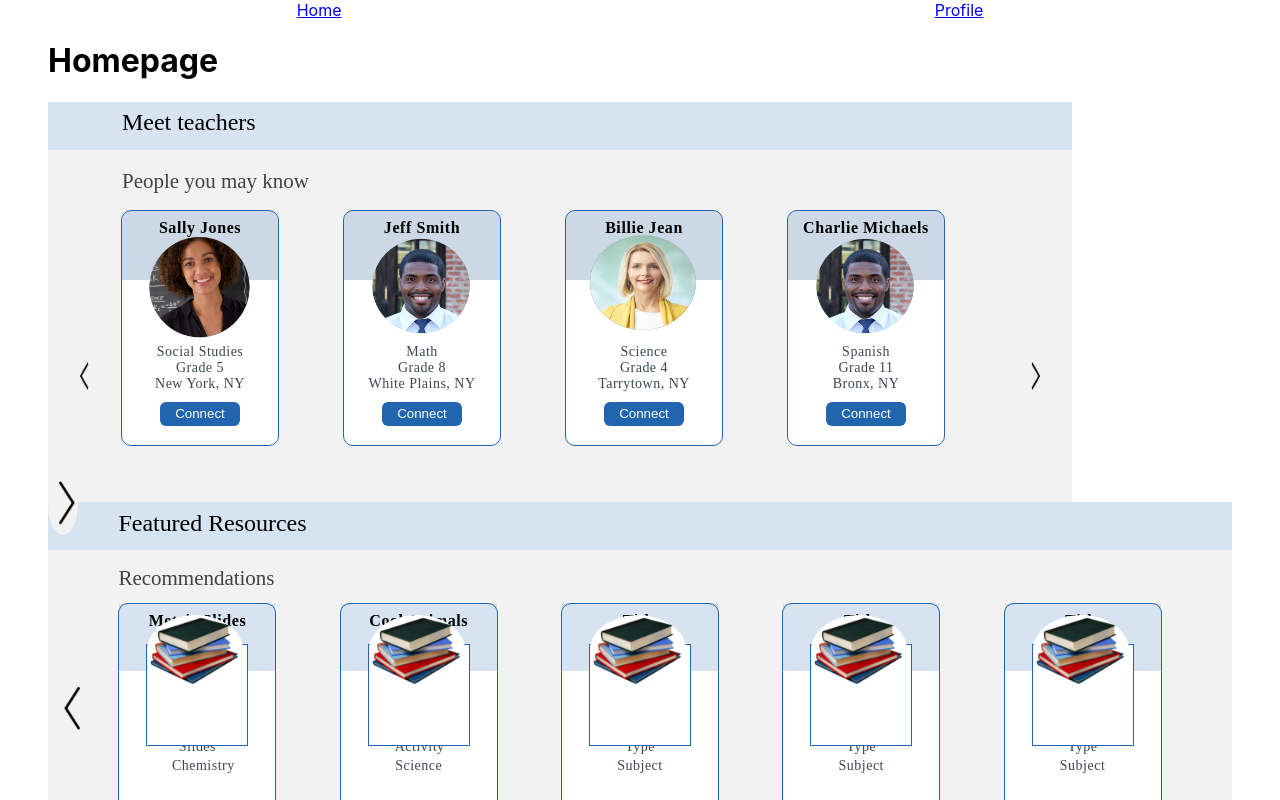
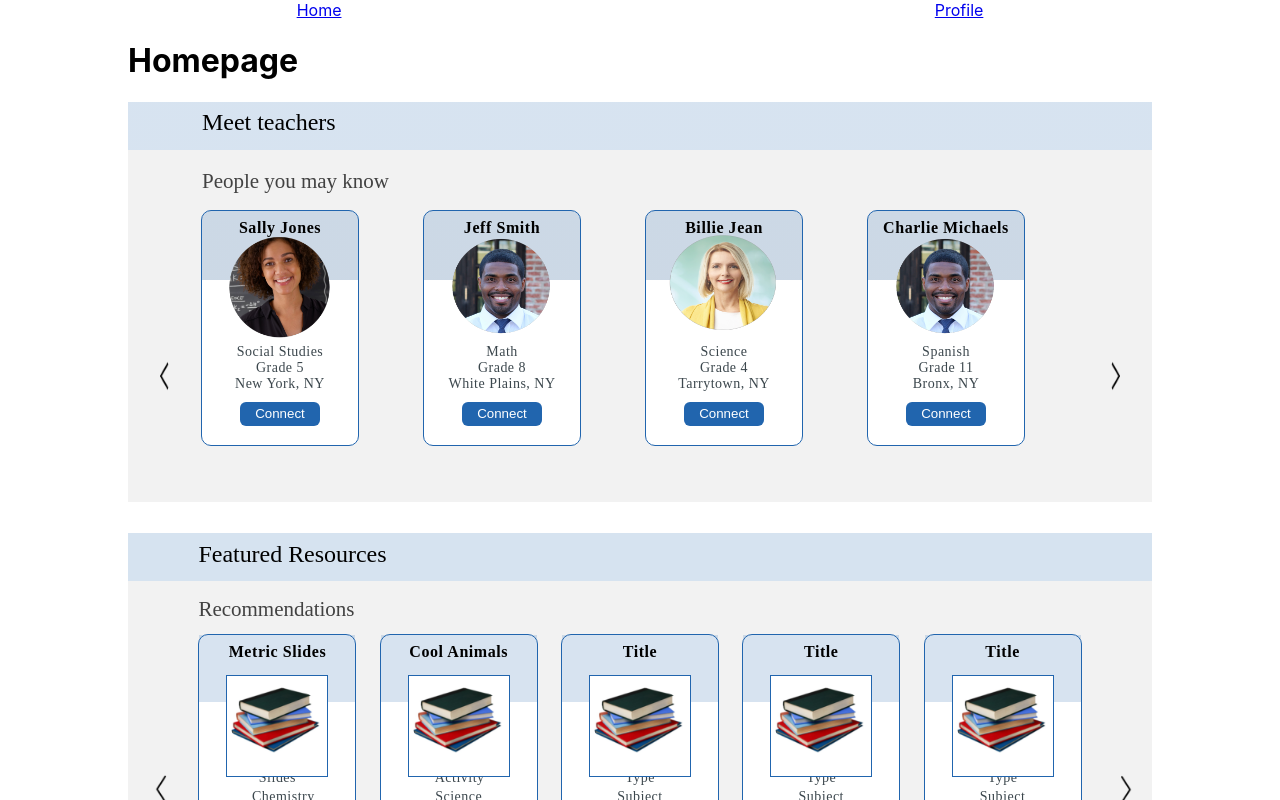
Before and after one commit to jlendle11/teachers-lounge, a React (Create React App) app: page / in a window 1280 px wide. Shown: the top 800 px of the page. Built offline with nearby package versions, Linux system fonts and the light colour scheme.

Commit message:
resources

```diff
--- a/src/components/Resources/Resources.css
+++ b/src/components/Resources/Resources.css
@@ -1,6 +1,5 @@
 .featured-resources {
-  width: 213px;
-  height: 33px;
+
   font-family: Avenir-Roman;
   font-size: 24px;
   font-weight: normal;
@@ -9,7 +8,7 @@
   line-height: normal;
   letter-spacing: -0.03px;
   color: #000000;
-  width: 1184px;
+  width: auto;
   height: 48px;
   background-color: #d6e3f0;
   /* padding: 0 0 0 3vw; */
@@ -77,7 +76,9 @@
 
 .resources-img {
   width: 96px;
-  height: 70px;
+  height: auto;
+  margin: 1vh 0;
+  padding: 1px;
 }
 
 .resources-boxes {
@@ -98,9 +99,10 @@
 }
 
 .resources-container {
+  margin: 3% 0 5% 0;
   display: flex;
   flex-direction: column;
-  width: 1184px;
+  width: 80vw;
   height: 400px;
   background-color: #f2f2f2;
 }
@@ -121,6 +123,7 @@
   display: flex;
   justify-content: space-between;
   margin: 0 5.504vw;
+  overflow: auto;
 }
 
 .f-r,
@@ -134,15 +137,16 @@
   padding: 1vh 0 0 0;
 }
 
+
 .left-arrow {
   position: absolute;
-  width: 30px;
+  width: 19px;
   height: auto;
-  margin: 22vh 1vw;
+  margin: 18vh 2vw;
 }
 .right-arrow{
   position: absolute;
-  width: 30px;
+  width: 19px;
   height: auto;
-
+  margin: 18vh 1vw 0 77%;
 }
--- a/src/components/Resources/index.js
+++ b/src/components/Resources/index.js
@@ -42,8 +42,15 @@ function Resources() {
                     </div>
                     <div className="recommendations"><div className="r">Recommendations</div></div>
                 </div>
-                <img className="left-arrow" src={leftArrow} alt="left-arrow" />
-                <img className="right-arrow" src={rightArrow} alt="left-arrow" />
+                <div>
+
+                </div>
+
+                <div className="resources-arrow-container">
+                    <img className="left-arrow" src={leftArrow} alt="left-arrow" />
+                    <img className="right-arrow" src={rightArrow} alt="left-arrow" />
+                </div>
+
                 <div className="resources-component">
                     {resourcesArray.map((resource, index) => {
                         return (
```
